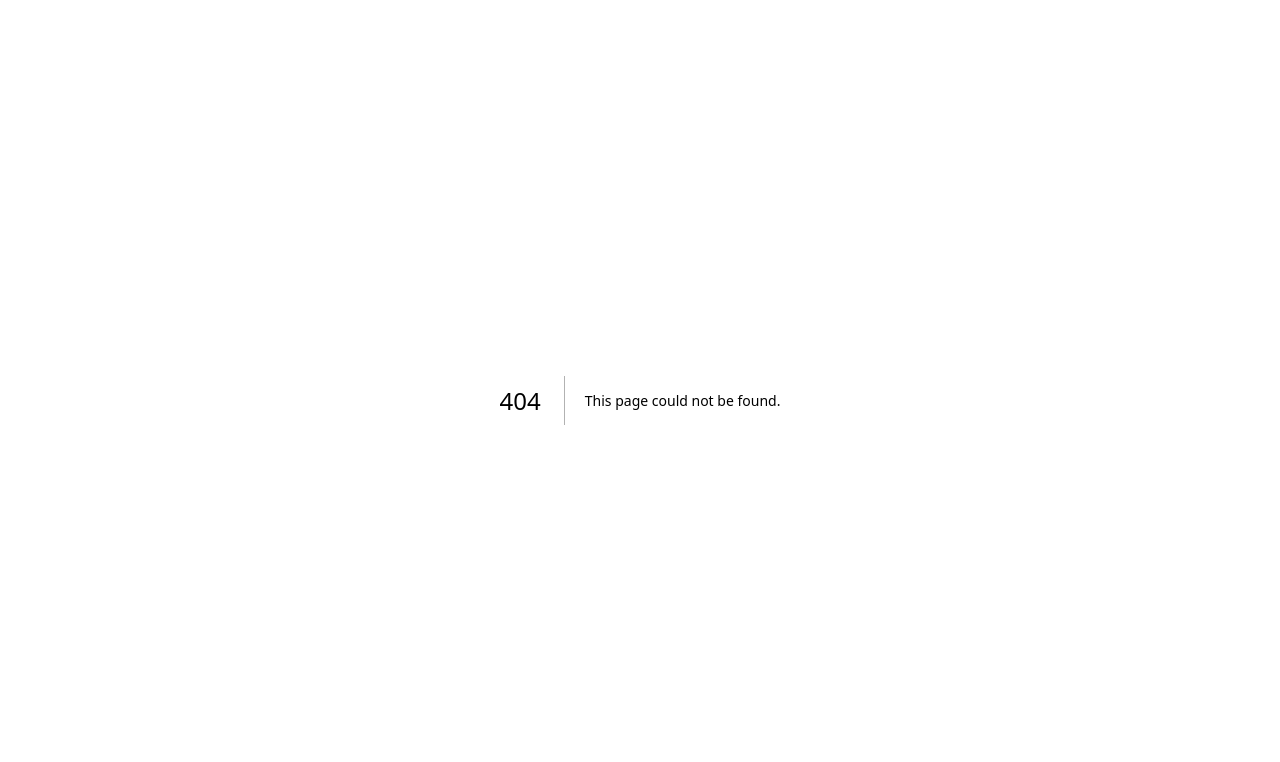
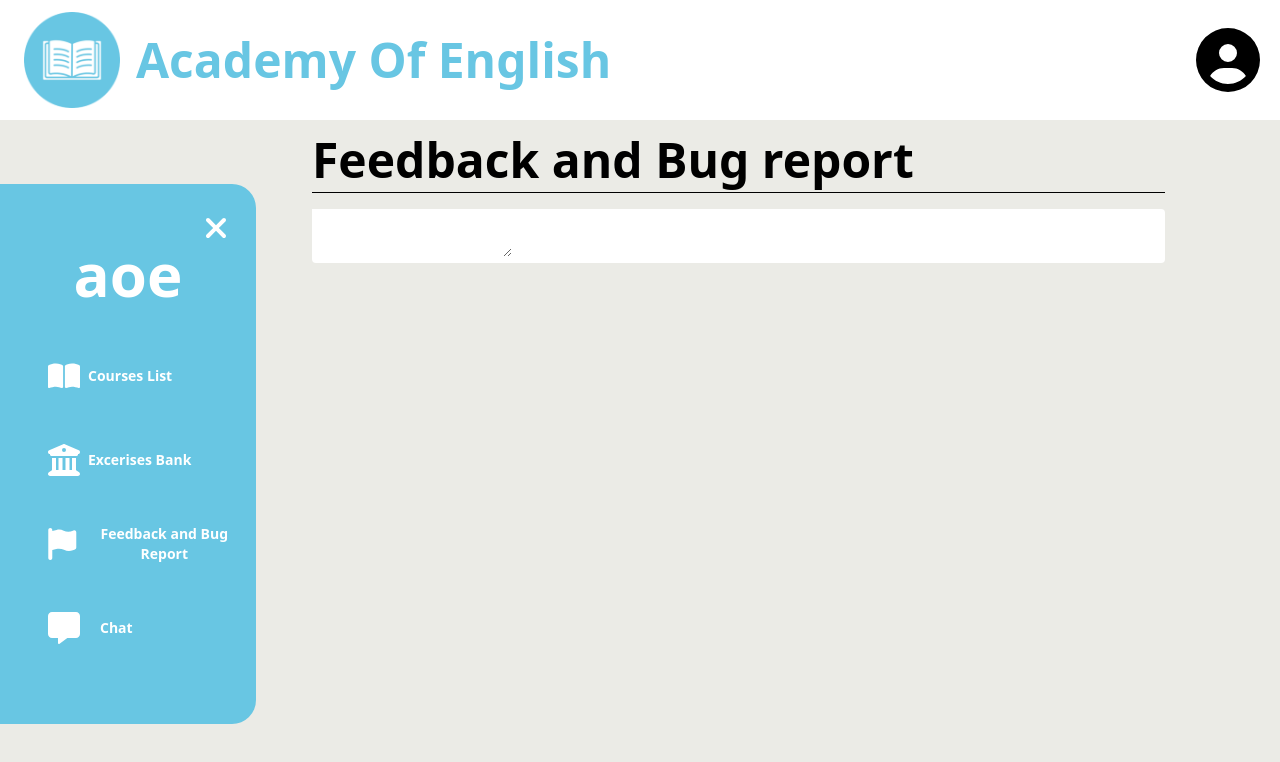
Before and after one commit to DoanVietHung03/English-learning-center-website, a Next.js app: page /create_report in a window 1280 px wide. Before the commit this address had no page. Shown: the top 762 px of the page. Built offline with nearby package versions, Linux system fonts and the light colour scheme.

Commit message:
createReport

```diff
--- /dev/null
+++ b/src/app/create_report/layout.tsx
@@ -0,0 +1,13 @@
+export default function RPLayout({
+    children, // will be a page or nested layout
+}: {
+    children: React.ReactNode
+}) {
+    return (
+        <html lang="en">
+            <body className="bg-[#EBEBE6]">
+                {children}
+            </body>
+        </html >
+    )
+}
--- /dev/null
+++ b/src/app/create_report/page.tsx
@@ -0,0 +1,34 @@
+import SideBar from "@/components/layout/sideBar"
+import Header from "@/components/layout/header"
+
+export default function create_RP() {
+    return (
+        <>
+            <body>
+                <Header />
+                <div className="flex">
+                    <SideBar />
+                    <div className="ml-14 w-2/3">
+                        <div className="mb-4 mt-4 font-poppins font-bold text-5xl border-b border-black pb-2">
+                            Feedback and Bug report
+                        </div>
+
+                        <div className="bg-white rounded">
+                            <div className="flex items-center">
+                                <div>
+                                    <p></p>
+                                    <textarea name="" id=""></textarea>
+                                </div>
+
+                                <div>
+
+                                </div>
+                            </div>
+                        </div>
+
+                    </div>
+                </div>
+            </body>
+        </>
+    )
+}
```
